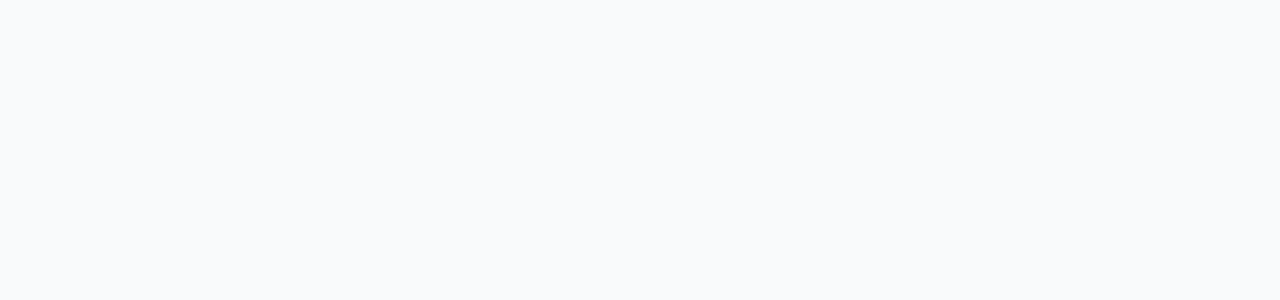
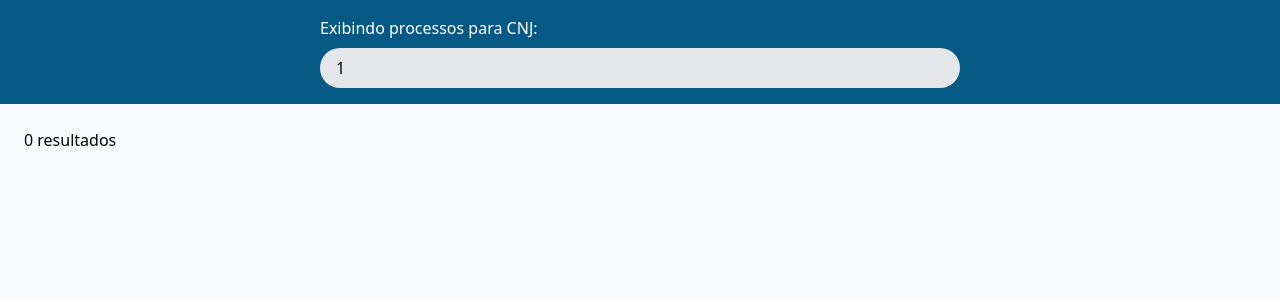
Before and after one commit to MikeFP/jusbrasil-teste-frontend, a Vue app: page /search/1 in a window 1280 px wide. Before the commit this address had no page. Shown: the top 300 px of the page. Built offline with nearby package versions, Linux system fonts and the light colour scheme.

Commit message:
ui: SearchBar component in both pages

```diff
--- /dev/null
+++ b/src/components/SearchBar.vue
@@ -0,0 +1,34 @@
+<script setup lang="ts">
+import { ref } from "vue";
+
+const input = ref<HTMLInputElement | null>(null);
+
+function focus() {
+  input?.value?.focus();
+}
+
+const { modelValue, dense = false } = defineProps<{
+  modelValue: string;
+  dense?: boolean;
+}>();
+defineEmits(["update:modelValue", "submit"]);
+defineExpose({
+  focus,
+});
+</script>
+
+<template>
+  <input
+    ref="input"
+    type="text"
+    class="rounded-full w-full bg-gray-200"
+    :class="dense ? 'px-4 py-2' : 'p-6'"
+    title="CNJ do processo"
+    placeholder="CNJ do processo"
+    :value="modelValue"
+    @input="$emit('update:modelValue', ($event?.target as HTMLInputElement).value)"
+    @keypress.enter="$emit('submit')"
+  />
+</template>
+
+<style></style>
--- a/src/router/index.ts
+++ b/src/router/index.ts
@@ -1,21 +1,26 @@
-import { createRouter, createWebHistory } from 'vue-router'
-import HomeView from '../views/HomeView.vue'
-import SearchResult from '../views/SearchResult.vue'
+import { createRouter, createWebHistory } from "vue-router";
+import HomeView from "../views/HomeView.vue";
+import SearchResult from "../views/SearchResult.vue";
 
 const router = createRouter({
   history: createWebHistory(import.meta.env.BASE_URL),
   routes: [
     {
-      path: '/',
-      name: 'home',
-      component: HomeView
+      path: "/",
+      name: "home",
+      component: HomeView,
     },
     {
-      path: '/search',
-      name: 'search',
-      component: SearchResult
-    }
-  ]
-})
+      path: "/search/:cnj",
+      name: "search",
+      component: SearchResult,
+      props: true,
+    },
+    {
+      path: "/search",
+      redirect: "/",
+    },
+  ],
+});
 
-export default router
+export default router;
--- a/src/views/HomeView.vue
+++ b/src/views/HomeView.vue
@@ -1,8 +1,9 @@
 <script setup lang="ts">
 import router from "@/router";
 import { onMounted, ref } from "vue";
+import SearchBar from "../components/SearchBar.vue";
 
-const input = ref<HTMLInputElement | null>(null);
+const input = ref<typeof SearchBar | null>(null);
 const cnj = ref("");
 
 onMounted(() => {
@@ -10,24 +11,17 @@ onMounted(() => {
 });
 
 function search() {
+  console.log(cnj.value);
   if (cnj.value !== "") {
-    router.push("/search");
+    router.push(`/search/${cnj.value}`);
   }
 }
 </script>
 
 <template>
   <div class="h-[80vh] bg-sky-800 px-6 flex flex-col gap-8 items-center justify-center">
-    <h2 class="text-white">Acompanhar processo</h2>
-    <input
-      ref="input"
-      type="text"
-      class="p-6 rounded-full w-full max-w-[50vw] bg-gray-200"
-      title="CNJ do processo"
-      placeholder="CNJ do processo"
-      v-model="cnj"
-      @keypress.enter="search"
-    />
+    <h2 class="text-white">Pesquisar processos</h2>
+    <SearchBar v-model="cnj" ref="input" @submit="search" class="max-w-[50vw]"></SearchBar>
   </div>
 </template>
 
--- a/src/views/SearchResult.vue
+++ b/src/views/SearchResult.vue
@@ -1,8 +1,24 @@
+<script setup lang="ts">
+import { ref } from "vue";
+import SearchBar from "../components/SearchBar.vue";
+
+const props = defineProps<{
+  cnj: string;
+}>();
+
+const cnj = ref(props.cnj);
+</script>
+
 <template>
-  <div class="m-6">
-    <h1>This is the search result page (for now)</h1>
+  <div>
+    <div class="flex bg-sky-800 px-6 py-4">
+      <div class="mx-auto flex flex-col gap-2">
+        <h6 class="text-white">Exibindo processos para CNJ:</h6>
+        <SearchBar v-model="cnj" ref="input" :dense="true" class="min-w-[50vw]"></SearchBar>
+      </div>
+    </div>
+    <div class="m-6">0 resultados</div>
   </div>
 </template>
 
-<style>
-</style>
+<style></style>
```
